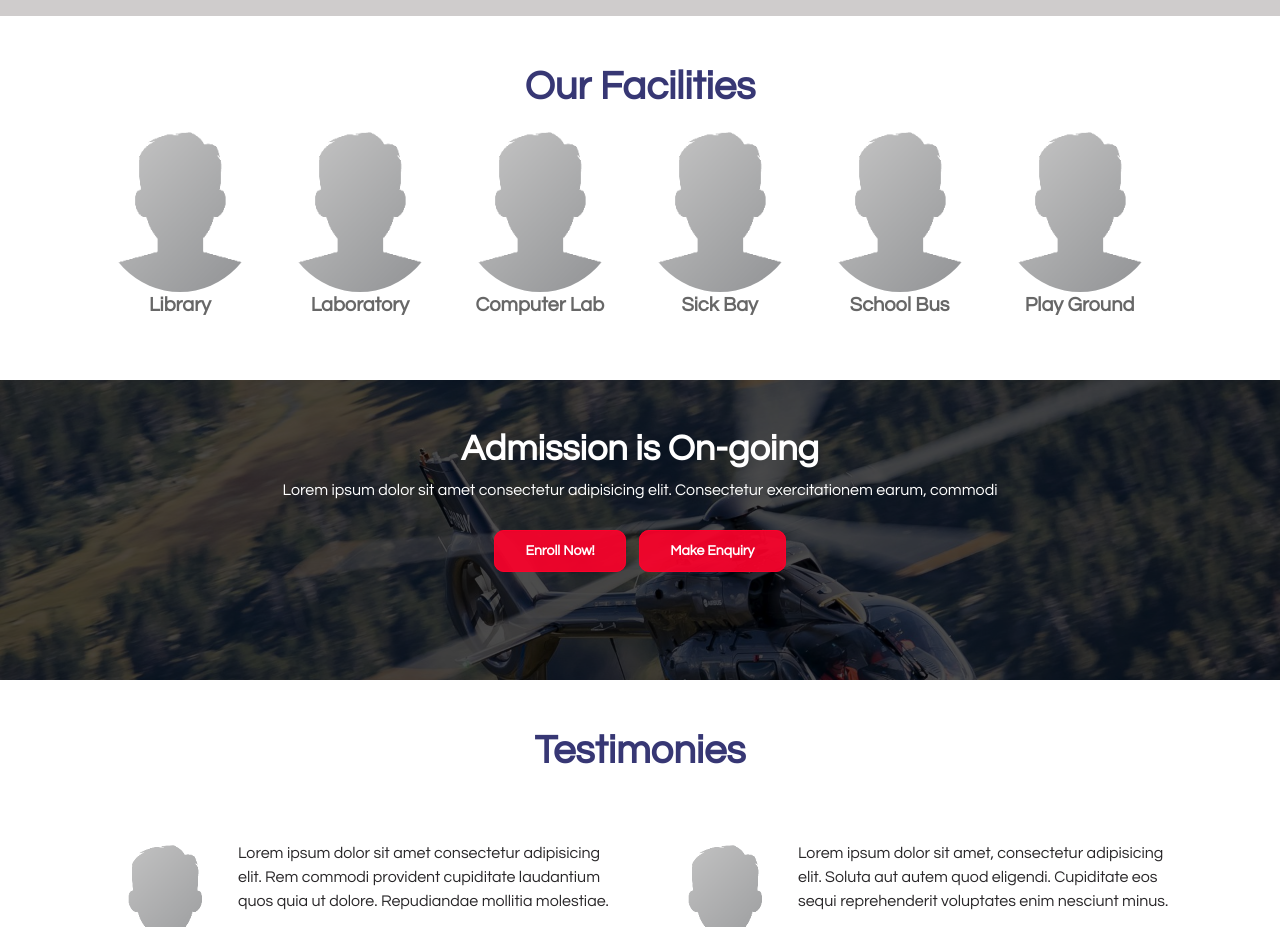
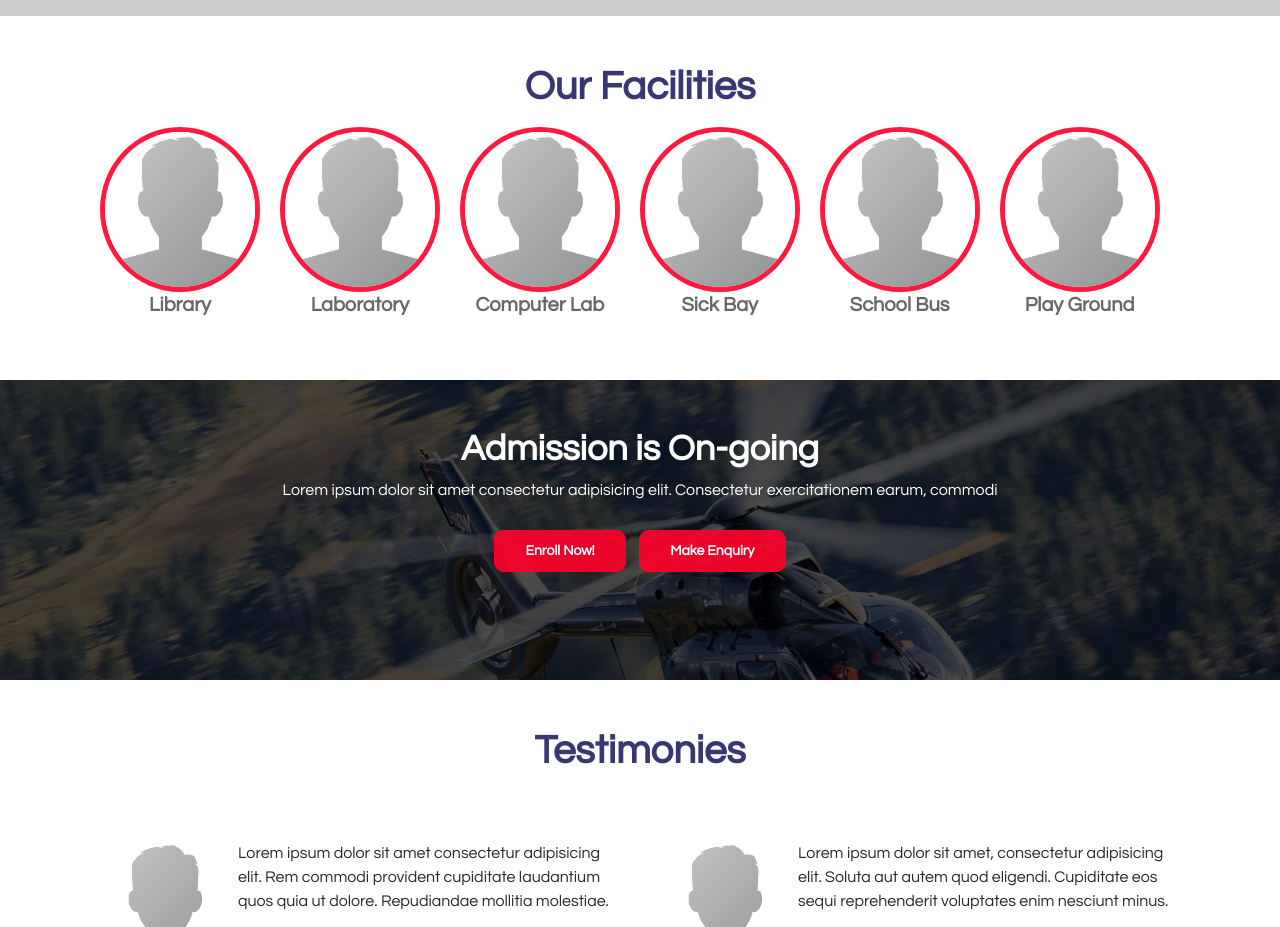
Before and after one commit to mrprotocoll/edufacts, a plain HTML site: page index.html in a window 1280 px wide. Shown: the part 2120-3047 px from the top of the page. Drawn offline with Linux system fonts and the light colour scheme.

Commit message:
Add files via upload

```diff
--- a/index.html
+++ b/index.html
@@ -158,7 +158,7 @@
             <div class="row">
                 <div class="col-2 box-right">
                     <div class="faci">
-                        <img src="assets/images/profileimg.jpg" class="faci-image" alt="video">
+                        <img src="assets/images/profileimg.jpg" class="faci-image border-red" alt="video">
                         <div class="">
                             <h3 class="text-center">Library</h3>
                             <!-- <p class="text-center">Lorem ipsum dolor sit amet consectetur adipisicing elit.</p> -->
@@ -168,7 +168,7 @@
                 </div>
                 <div class="col-2 box-right">
                     <div class="faci">
-                        <img src="assets/images/profileimg.jpg" class="faci-image" alt="video">
+                        <img src="assets/images/profileimg.jpg" class="faci-image border-red" alt="video">
                         <div class="">
                             <h3 class="text-center">Laboratory</h3>
                             <!-- <p class="text-center">Lorem ipsum dolor sit amet consectetur adipisicing elit.</p> -->
@@ -178,7 +178,7 @@
                 </div>
                 <div class="col-2 box-right">
                     <div class="faci">
-                        <img src="assets/images/profileimg.jpg" class="faci-image" alt="video">
+                        <img src="assets/images/profileimg.jpg" class="faci-image border-red" alt="video">
                         <div class="">
                             <h3 class="text-center">Computer Lab</h3>
                             <!-- <p class="text-center">Lorem ipsum dolor sit amet consectetur adipisicing elit.</p> -->
@@ -188,7 +188,7 @@
                 </div>
                 <div class="col-2 box-right">
                     <div class="faci">
-                        <img src="assets/images/profileimg.jpg" class="faci-image" alt="video">
+                        <img src="assets/images/profileimg.jpg" class="faci-image border-red" alt="video">
                         <div class="">
                             <h3 class="text-center">Sick Bay</h3>
                             <!-- <p class="text-center">Lorem ipsum dolor sit amet consectetur adipisicing elit.</p> -->
@@ -198,7 +198,7 @@
                 </div>
                 <div class="col-2 box-right">
                     <div class="faci">
-                        <img src="assets/images/profileimg.jpg" class="faci-image" alt="video">
+                        <img src="assets/images/profileimg.jpg" class="faci-image border-red" alt="video">
                         <div class="">
                             <h3 class="text-center">School Bus</h3>
                             <!-- <p class="text-center">Lorem ipsum dolor sit amet consectetur adipisicing elit.</p> -->
@@ -208,7 +208,7 @@
                 </div>
                 <div class="col-2 box-right">
                     <div class="faci">
-                        <img src="assets/images/profileimg.jpg" class="faci-image" alt="video">
+                        <img src="assets/images/profileimg.jpg" class="faci-image border-red" alt="video">
                         <div class="">
                             <h3 class="text-center">Play Ground</h3>
                             <!-- <p class="text-center">Lorem ipsum dolor sit amet consectetur adipisicing elit.</p> -->
```
